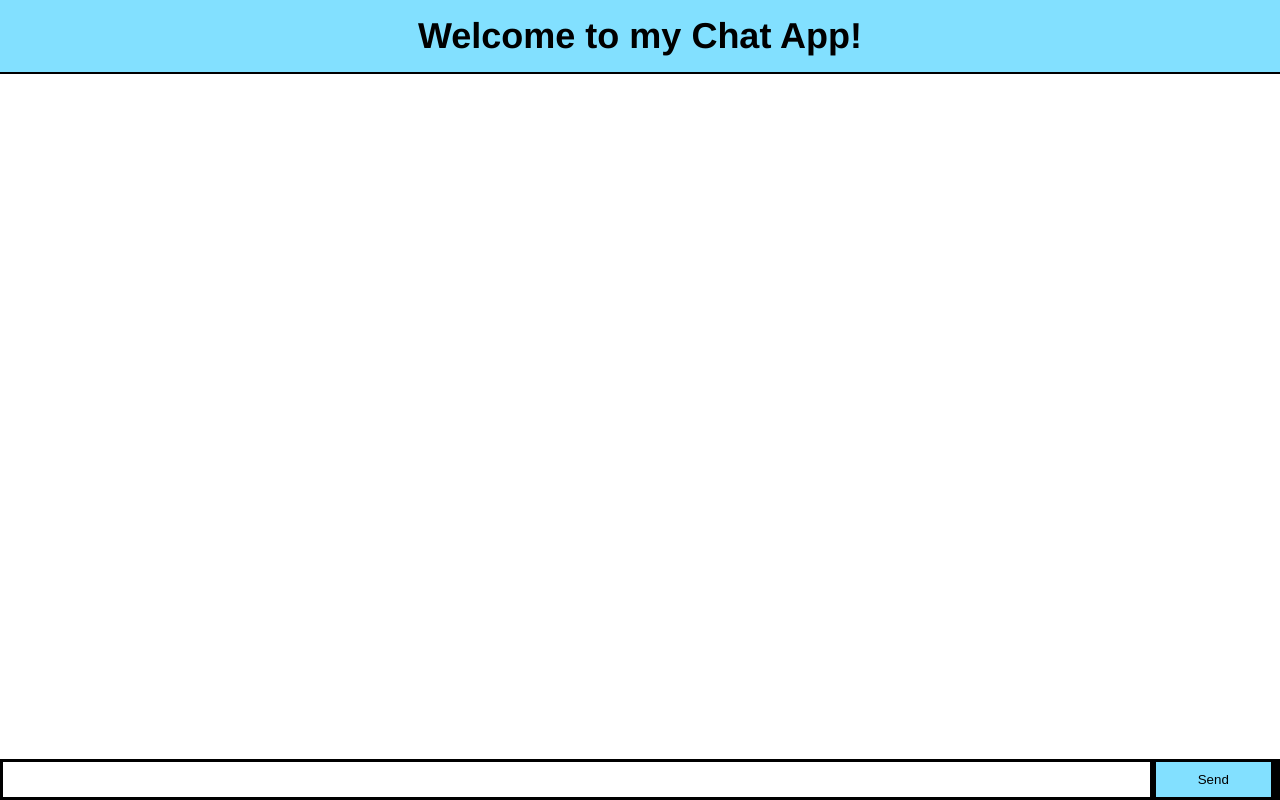
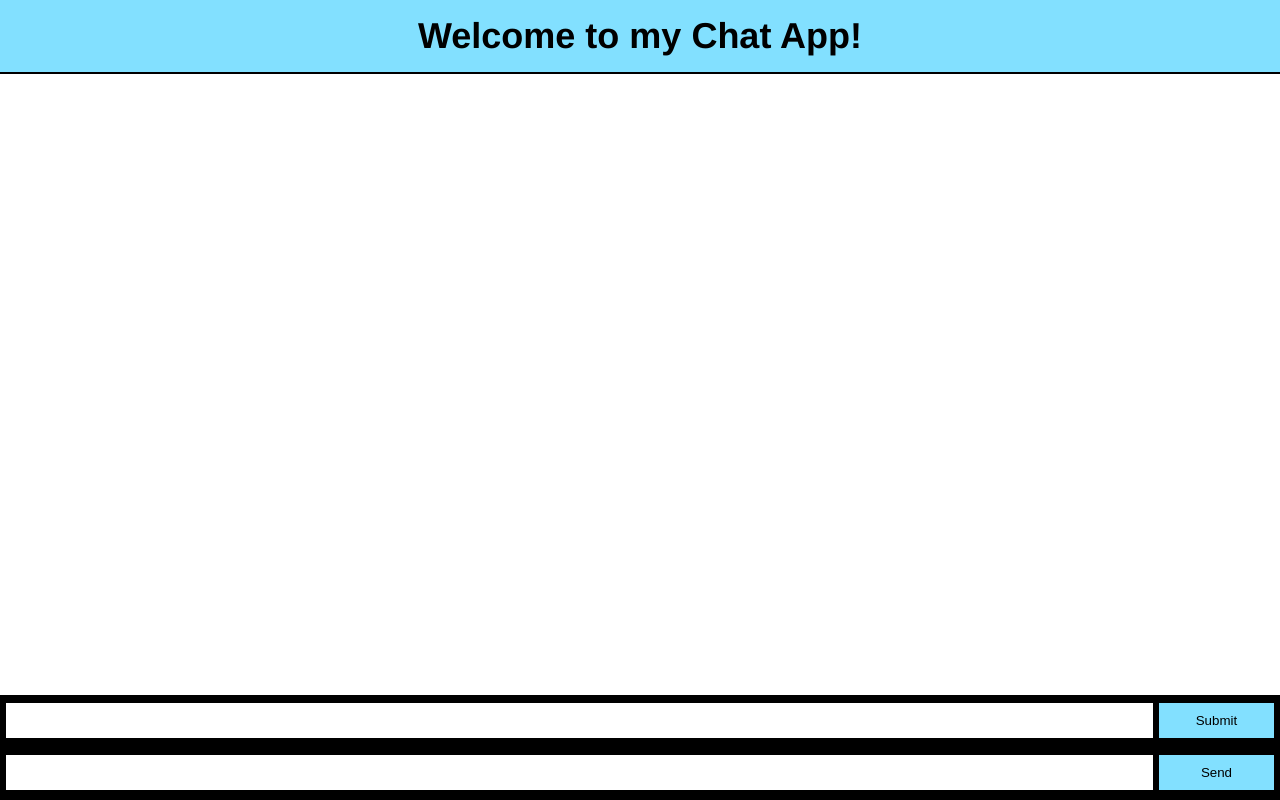
Before and after one commit to luccavp12/WebChatApp, a website: page index.html in a window 1280 px wide. Drawn offline with nearby package versions, Linux system fonts and the light colour scheme; no server answers.

Commit message:
Added an input for nickname attribute

```diff
--- a/index.html
+++ b/index.html
@@ -7,13 +7,18 @@
       * { margin: 0; padding: 0; box-sizing: border-box; }
       body { font: 18px Helvetica, Arial; }
       div {text-align: center; background-color:rgb(130, 224, 255); padding-top: 15px; padding-bottom: 15px; border-bottom: solid black 2px}
-      form { background: #000; padding: 3px; position: fixed; bottom: 0; width: 100%; }
+      #forms {background: #000; position: fixed; bottom: 0; height: 105px; width: 100%;}
+      form { padding: 3px; position: absolute; width: 100%; bottom: 5px; }
       form input { border: 0; padding: 10px; width: 90%; margin-right: .5%; }
       form button { width: 9%; background: rgb(130, 224, 255); border: none; padding: 10px; }
+      #nicknameform {position: absolute; top: 5px;}
+      /* #nicknameinput {} */
+      /* #nicknamebutton {} */
       #messages { list-style-type: none; margin: 0; }
       #messages li { padding: 5px 10px; }
       #messages li:nth-child(odd) { background: #eee; }
-      .servermessage {color: red;}
+      #servermessage {color: red;}
+
     </style>
   </head>
   <script src="/socket.io/socket.io.js"></script>
@@ -32,8 +37,9 @@
             //Everytime someone sends a chat it creates a new <li> bellow
               $('#messages').append($('<li>').text(msg));
           });
+          //Server message sends to all sockets
           socket.on('server message', function(msg){
-              $('#messages').append($('<li class="servermessage">').text(msg));
+              $('#messages').append($('<li id="servermessage">').text(msg));
           });
       });
   </script>
@@ -42,11 +48,16 @@
       <h1>Welcome to my Chat App!</h1>
     </div>
     <ul id="messages"></ul>
-    <form action="">
-      <input id="">
-    </form>
-    <form action="">
-      <input id="m" autocomplete="off" /><button>Send</button>
-    </form>
+
+    <div id="forms">
+      <form id="nicknameform" action="">
+        <input id="nicknameinput" autocomplete="off"><button id="nicknamesubmit">Submit</button>
+      </form>
+
+      <form action="">
+        <input id="m" autocomplete="off"><button>Send</button>
+      </form>
+    </div>
+
   </body>
 </html>
--- a/index.js
+++ b/index.js
@@ -18,7 +18,7 @@ io.on('connection', function(socket){
 
     socket.on('disconnect', function(){
         console.log('user disconnected');
-        io.emit('chat message', 'user has disconnected');
+        io.emit('server message', 'User Has Disconnected');
     });
 
 });
```
